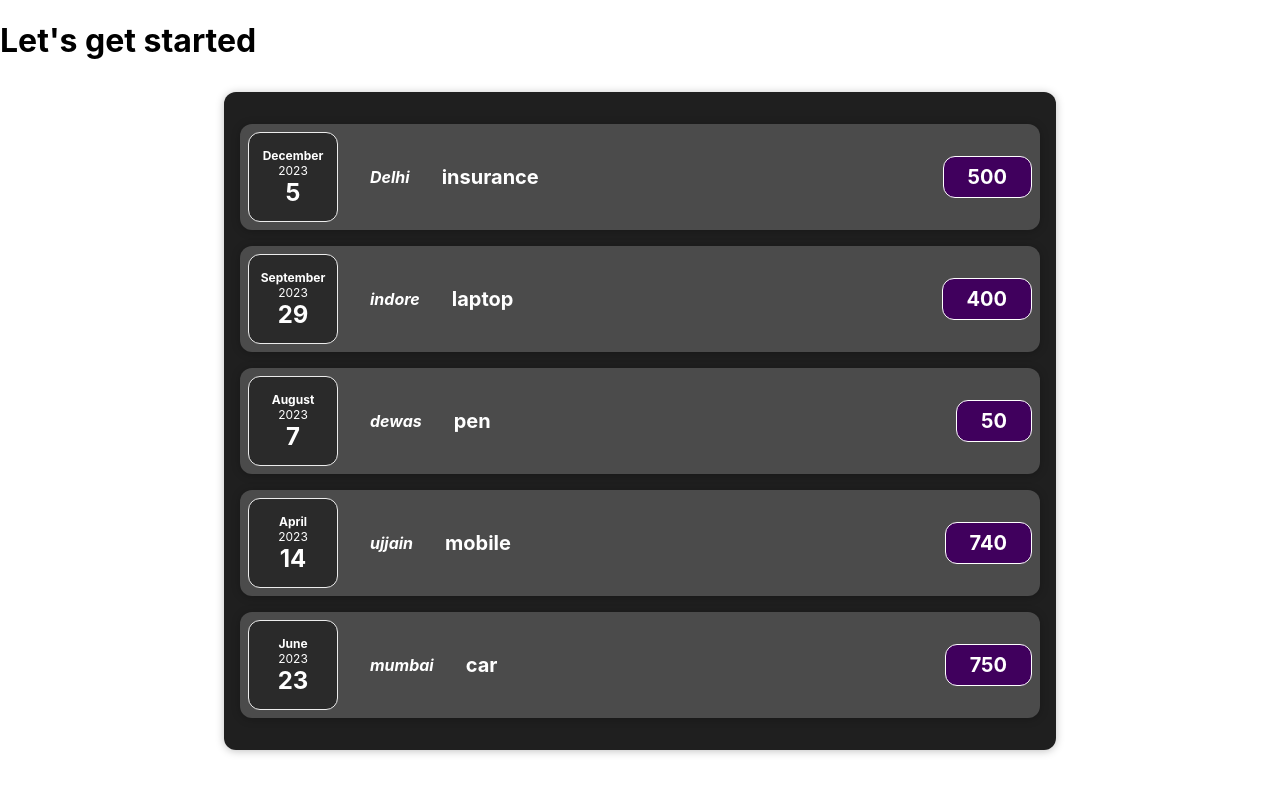
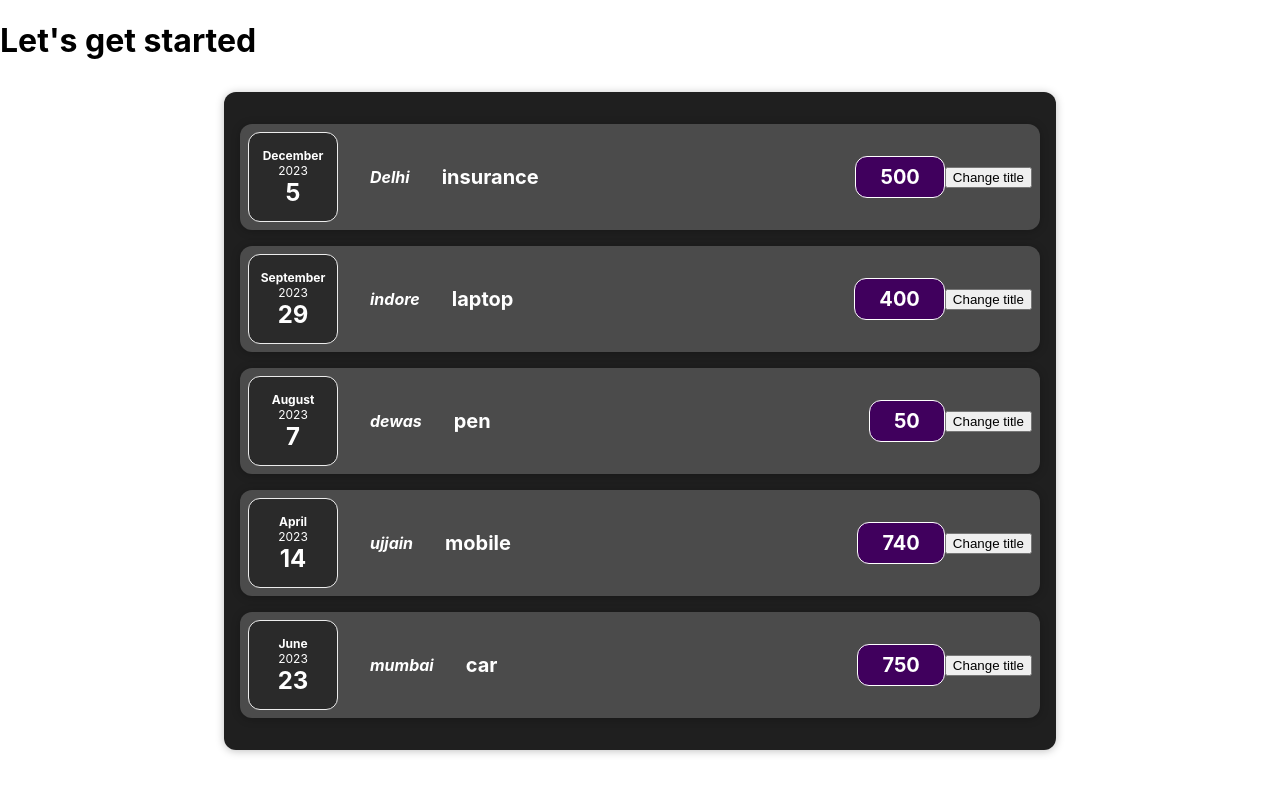
Before and after one commit to vishnu-mukati/Learning-React, a React (Create React App) app: page / in a window 1280 px wide. Shown: the top 794 px of the page. Built offline with nearby package versions, Linux system fonts and the light colour scheme.

Commit message:
adding event listener with event handler

```diff
--- a/src/components/Expenses/ExpenseItem.js
+++ b/src/components/Expenses/ExpenseItem.js
@@ -1,6 +1,11 @@
+import React from "react";
 import ExpenseDate from "./ExpenseDate";
 import "./ExpenseITem.css"
 import Card from "../UI/Card";
+
+const buttonClickHandler = (event) => {
+    console.log('button clicked');
+}
 
 const ExpenseItem = (props) => {
     return (
@@ -13,6 +18,7 @@ const ExpenseItem = (props) => {
                 <h2>{props.title}</h2>
                 <div className="expense-item__price">{props.amount}</div>
             </div>
+            <button onClick={buttonClickHandler}>Change title</button>
         </Card>
     );
 }
```
